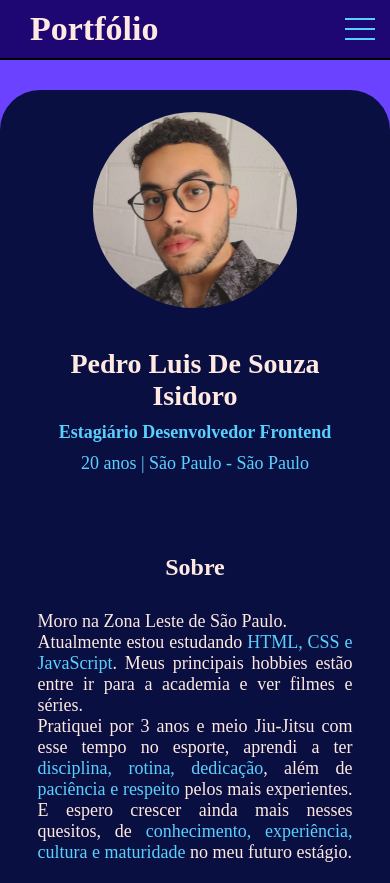
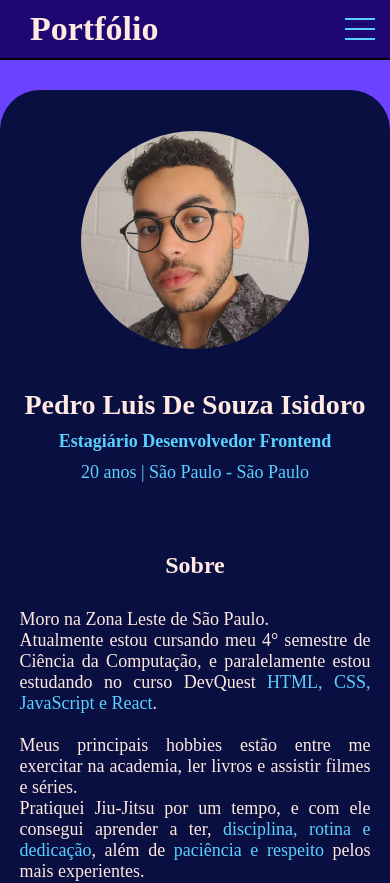
Before and after one commit to pedro-isidoro/portfolio, a React (Vite) app: page / in a window 390 px wide. Shown: the top 883 px of the page. Built offline with nearby package versions, Linux system fonts and the light colour scheme.

Commit message:
Refatorando.

```diff
--- a/src/components/pages/about/About.jsx
+++ b/src/components/pages/about/About.jsx
@@ -1,5 +1,5 @@
+import image from '/src/images/Foto-minha.jpg'
 import './about.css'
-import image from '/src/images/Foto-minha.jpg'
 
 function About (){
     return(
@@ -13,9 +13,11 @@ function About (){
             <div className='about-text flex-column'>
                 <h2 className='heading-2'>Sobre</h2>
                 <p>
-                    Moro na Zona Leste de São Paulo.<br />
-                    Atualmente estou estudando <span>HTML, CSS e JavaScript</span>. Meus principais hobbies estão entre ir para a academia e ver filmes e séries. <br />
-                    Pratiquei por 3 anos e meio Jiu-Jitsu com esse tempo no esporte, aprendi a ter <span>disciplina, rotina, dedicação</span>, além de <span>paciência e respeito </span> pelos mais experientes. E espero crescer ainda mais nesses quesitos, de <span>conhecimento, experiência, cultura e maturidade</span> no meu futuro estágio.
+                    Moro na Zona Leste de São Paulo.<br/>
+                    Atualmente estou cursando meu 4° semestre de Ciência da Computação, e paralelamente estou estudando no curso DevQuest <span>HTML, CSS, JavaScript e React</span>. <br/><br/>
+                    Meus principais hobbies estão entre me exercitar na academia, ler livros e assistir filmes e séries. <br/>
+                    Pratiquei Jiu-Jitsu por um tempo, e com ele consegui aprender a ter, <span>disciplina, rotina e dedicação</span>, além de <span>paciência e respeito </span> pelos mais experientes. <br/><br/>
+                    Hoje estou á procura de uma oportunidade de adentrar no mercado de trabalho, e espero crescer ainda mais nesses quesitos de <span>conhecimento, experiência, cultura e maturidade</span> no meu futuro estágio.
                 </p>
             </div>
         </section>
--- a/src/components/pages/gifs-projects/html-css/HtmlCss.jsx
+++ b/src/components/pages/gifs-projects/html-css/HtmlCss.jsx
@@ -21,7 +21,7 @@ function HtmlCss(){
         <section className='html-css-projects flex-column main-card main-projects-html-css-card'>
                 <div className="html-css-project flex-row">
                     <div className="project flex-column">
-                        <h3>"Biblioteca" de séries</h3>
+                        <h3>"Estante" de séries</h3>
                         <a href="https://pedro-isidoro.github.io/projeto-pessoal/" target="_blank" className="image-link">
                             <img src={MoviesLibraryGif} alt="Gif do projeto" />
                         </a>
--- a/src/components/pages/gifs-projects/html-css/html-css.css
+++ b/src/components/pages/gifs-projects/html-css/html-css.css
@@ -6,14 +6,14 @@
     min-height: 40rem;
     max-width: 100rem;
     gap: 1rem;
-    padding: 0 2rem 0 auto;
+    padding: 0 2rem 0 98rem;
     border-radius: 1rem;
     overflow-x: auto;
 }
 
 /* Estilizando o Scrool */
 .html-css-project::-webkit-scrollbar{
-    width: 0.2rem;
+    height: 0.8rem;
     background-color: var(--main-color);
     border-radius: 1rem;
 }
--- a/src/components/pages/gifs-projects/javascript/javascript.css
+++ b/src/components/pages/gifs-projects/javascript/javascript.css
@@ -6,14 +6,14 @@
     min-height: 40rem;
     max-width: 100rem;
     gap: 1rem;
-    padding: 0 2rem 0 auto;
+    padding: 0 2rem 0 98rem;
     border-radius: 1rem;
     overflow-x: auto;
 }
 
 /* Estilizando o Scrool */
 .js-project::-webkit-scrollbar{
-    width: 0.2rem;
+    height: 0.8rem;
     background-color: var(--main-color);
     border-radius: 1rem;
 }
--- a/src/components/pages/gifs-projects/react/JSReact.jsx
+++ b/src/components/pages/gifs-projects/react/JSReact.jsx
@@ -24,7 +24,7 @@ function JSReact(){
                     </a>
                     <div className="github-links flex-row">
                         <a href="https://github.com/pedro-isidoro/quest-basic-react" target="_blank">GitHub Repository</a>
-                        <a href="https://quest-basic-react-ch24tkbah-pedro-isidoros-projects.vercel.app/" target="_blank">GitHub Pages</a>
+                        <a href="https://quest-basic-react-ch24tkbah-pedro-isidoros-projects.vercel.app/" target="_blank">Vercel</a>
                     </div>
                 </div>
                 <div className="project flex-column">
@@ -34,7 +34,7 @@ function JSReact(){
                     </a>
                     <div className="github-links  flex-row">
                         <a href="https://github.com/pedro-isidoro/portfolio" target="_blank">GitHub Repository</a>
-                        <a href="https://my-portfolio-h6lawv6v9-pedro-isidoros-projects.vercel.app/" target="_blank">GitHub Pages</a>
+                        <a href="https://my-portfolio-h6lawv6v9-pedro-isidoros-projects.vercel.app/" target="_blank">Vercel</a>
                     </div>
                 </div>
                 {/*
--- a/src/components/pages/skills/Skills.jsx
+++ b/src/components/pages/skills/Skills.jsx
@@ -7,17 +7,17 @@ function Skills (){
                 <div className="languages flex-column">
                     <h2 className='heading-2'>Linguagens de Programação</h2>
                     <ul>
-                        <li className="html">HTML5</li>
-                        <li className="css">CSS3</li>
-                        <li className="js">JavaScript (Intemediário)</li>
+                        <li className="html"><a href="https://www.w3schools.com/html/" target='_blank'>HTML5</a></li>
+                        <li className="css"><a href="https://www.w3schools.com/css/" target="_blank">CSS3</a></li>
+                        <li className="js"><a href="https://www.w3schools.com/js/" target="_blank">JavaScript (Intemediário)</a></li>
                     </ul>
                 </div>
                 <div className="library flex-column">
                     <h2 className='heading-2'>Bibliotecas</h2>
                     <ul>
-                        <li className="react">React (Intermediário)</li>
-                        <li className="react-hook-form">React Hook Form (Básico)</li>
-                        <li className="react-rounter">React Router (Básico)</li>
+                        <li className="react"><a href="https://react.dev/" target='_blank'>React (Intermediário)</a></li>
+                        <li className="react-hook-form"><a href="https://react-hook-form.com/" target='_blank'>React Hook Form (Básico)</a></li>
+                        <li className="react-rounter"><a href="https://reactrouter.com/en/main" target='_blank'>React Router (Básico)</a></li>
                     </ul>
                 </div>
             </div>
--- a/src/components/pages/skills/skills.css
+++ b/src/components/pages/skills/skills.css
@@ -11,7 +11,7 @@
     text-align: center;
 }
 
-.skills .languages-skills li{
+.skills .languages-skills li, .skills .languages-skills li a{
     font-size: 2rem;
     color: var(--span-color-default);
 }
@@ -24,24 +24,28 @@
     list-style: circle;
 }
 
-.skills .languages-skills .languages p:nth-child(n+1):nth-child(-n+2){
-    margin-bottom: 1rem;
-}
-
-.skills .languages-skills .library p:first-child{
-    margin-bottom: 1rem;
-}
-
-.skills .languages-skills .languages .html{
+.skills .languages-skills .languages .html, .skills .languages-skills .languages .html a{
     color: var(--html-color);
 }
 
-.skills .languages-skills .languages .css{
+.skills .languages-skills .languages .css, .skills .languages-skills .languages .css a{
     color: var(--css-color);
 }
 
-.skills .languages-skills .languages .js{
+.skills .languages-skills .languages .js,
+.skills .languages-skills .languages .js a,
+.skills .languages-skills .library ul li:hover,
+.skills .languages-skills .library ul li a:hover{
     color: var(--js-color);
+}
+
+.skills .languages-skills .languages .html:hover,
+.skills .languages-skills .languages .html a:hover,
+.skills .languages-skills .languages .css:hover,
+.skills .languages-skills .languages .css a:hover,
+.skills .languages-skills .languages .js:hover,
+.skills .languages-skills .languages .js a:hover{
+    color: var(--whatsapp-color);
 }
 
 /*? Soft Skills  */
--- a/src/css/responsive.css
+++ b/src/css/responsive.css
@@ -210,8 +210,20 @@
         width: 54rem;
     }
 
+    .main-about-card{
+        padding: 2rem 0;
+    }
+
+    .about{
+        padding: 5rem 0 3rem 0;
+    }
+
     .about .about-me{
-        width: 80%;
+        width: 75%;
+    }
+
+    .about .about-text{
+        width: 90%;
     }
 
     .html-css-project, .js-project{
@@ -252,12 +264,12 @@
     }
 
     .main-about-card{
-        max-height: 84rem;
+        max-height: 94rem;
     }
 
     .about{
         gap: 8rem;
-        padding-top: 6rem;
+        padding: 6rem 0 3rem 0;
     }
 
     .about .about-me{
@@ -401,6 +413,10 @@
 }
 
 @media(max-width: 392px){
+    .about{
+        padding: 9rem 0 5rem 0;
+    }
+
     .skills .languages-skills .languages .heading-2{
         font-size: 2.8rem;
     }
@@ -424,10 +440,6 @@
 }
 
 @media(max-width: 376px){
-    .about .about-me, .about .about-text{
-        width: 100%;
-    }
-
     .about .about-me .heading-2{
         font-size: 2.2rem;
         margin-bottom: 1rem;
@@ -488,7 +500,11 @@
 
 @media(max-width: 350px){
     .about{
-        padding-top: 4rem;
+        padding: 4rem 0 2rem 0;
+    }
+
+    .about .about-text p, .about .about-text p span{
+        font-size: 1.7rem;
     }
 
     .skills .languages-skills .languages ul, .skills .languages-skills .library ul, .skills .soft-skills ul{
@@ -550,10 +566,6 @@
     .about .about-me h3{
         font-size: 1.6rem;
     }
-
-    .about .about-text p, .about .about-text p span{
-        font-size: 1.7rem;
-    }
 }
 
 @media(max-width: 321px){
```
Also changed, not shown: 2 other files (tests, documents, lock files or other folders).
